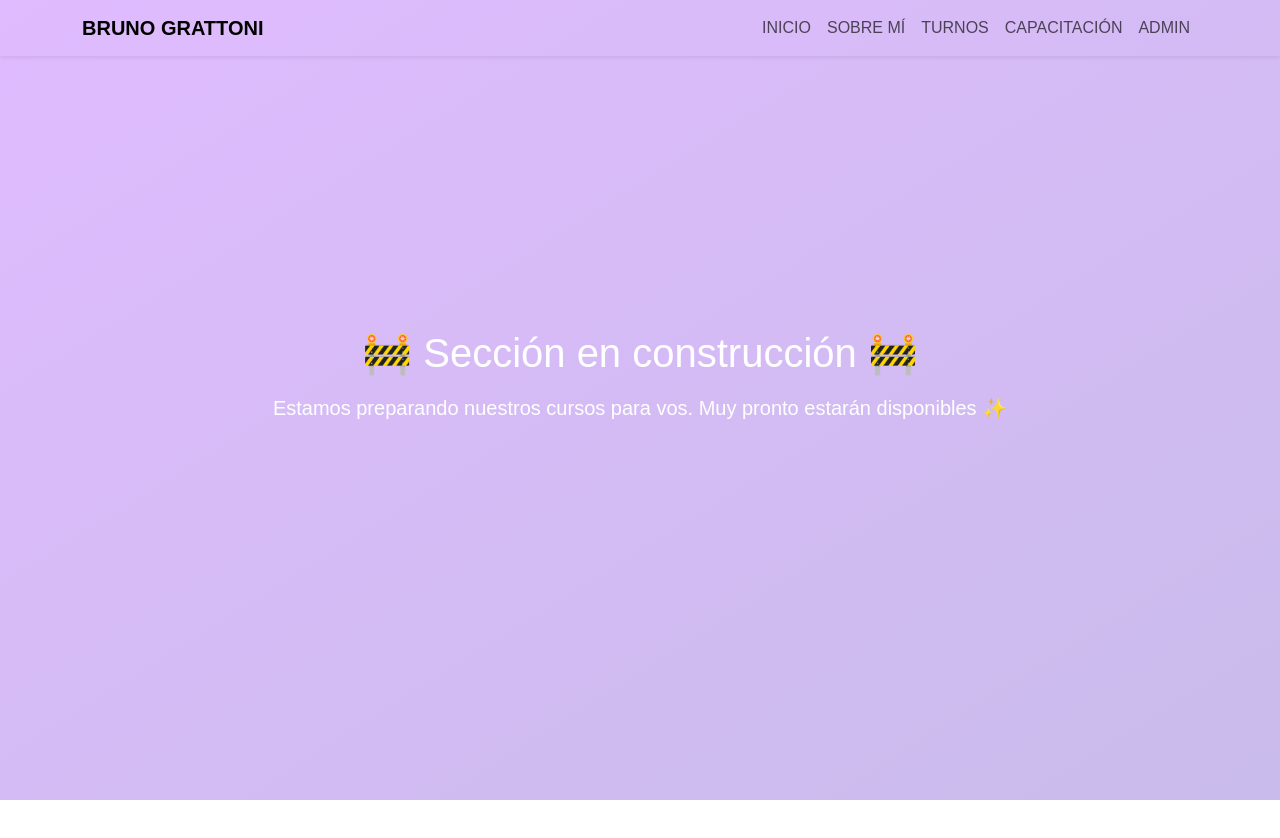
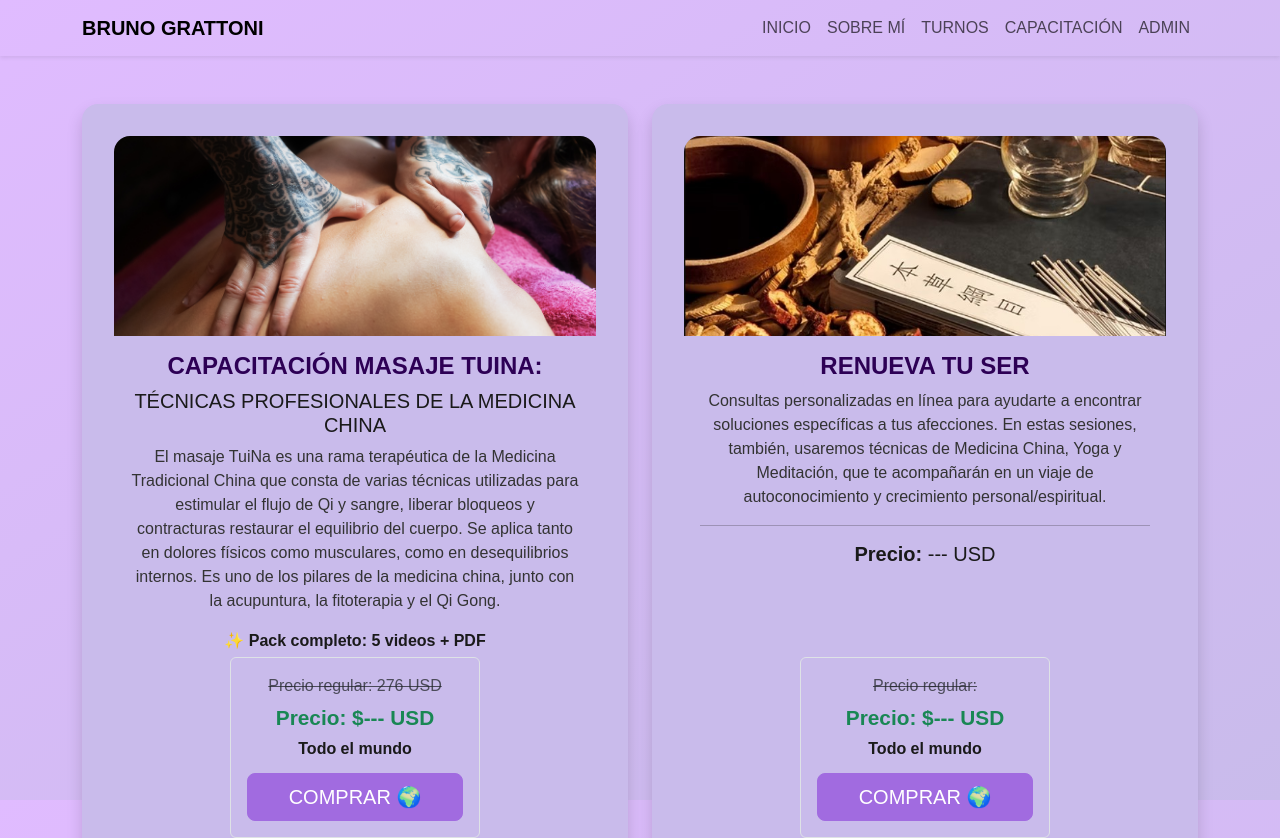
Before and after one commit to MarciaA93/BrunoGMedicina-frontend, a React (Vite) app: page /Cursos in a window 1280 px wide. Shown: the top 838 px of the page. Before the commit the page ends 800 px from the top, so only its background shows below. Built offline with nearby package versions, Linux system fonts and the light colour scheme; no server answers; a web font is replaced by a local one.

Commit message:
cambios en mercado pago

```diff
--- a/src/pages/Cursos.jsx
+++ b/src/pages/Cursos.jsx
@@ -5,7 +5,7 @@ import { Modal, Button, Form } from 'react-bootstrap';
 
 const API_BASE_URL = import.meta.env.VITE_API_BASE_URL;
 const TURNOS_API = `${API_BASE_URL}/api/turnos`;
-const MERCADOPAGO_API = `${API_BASE_URL}/api/mercadopago/create_preference`;
+const MERCADOPAGO_API = `${API_BASE_URL}/api/mercadopago/create_course_preference`; // <-- Apunta a la nueva ruta
 
 
 const Cursos = () => {
@@ -47,8 +47,7 @@ useEffect(() => {
     setFormValid(nombre.trim() !== '' && email.includes('@'));
   }, [formData]);
 
-  // Renderizar botón de PayPal según producto seleccionado
- // Renderizar botón de PayPal según producto seleccionado
+
 useEffect(() => {
   if (formValid && window.paypal && productoSeleccionado) {
     const cursoElegido = precios.find(p =>
@@ -128,17 +127,16 @@ useEffect(() => {
     const res = await fetch(MERCADOPAGO_API, {
       method: 'POST',
       headers: { 'Content-Type': 'application/json' },
+
       body: JSON.stringify({
         title: descripcion,
         unit_price: precio,
         quantity: 1,
         nombre: formData.nombre,
         email: formData.email,
-              date: new Date().toISOString().split('T')[0],
-              time: new Date().toLocaleTimeString(),
+
       }),
     });
-
           const data = await res.json();
           if (!data.init_point) throw new Error('No se recibió init_point');
 
@@ -211,14 +209,7 @@ const handlePagar = async () => {
 
 
 
- if (bloqueado) {
-    return (
-      <div className="container my-5 d-flex flex-column align-items-center justify-content-center" style={{ minHeight: "70vh" }}>
-        <h1 className="mb-3">🚧 Sección en construcción 🚧</h1>
-        <p className="lead text-center">Estamos preparando nuestros cursos para vos. Muy pronto estarán disponibles ✨</p>
-      </div>
-    );
-  }
+
 
   return (
     <div className="container my-5">
```
Lines whose indentation alone changed are shown as unchanged.
